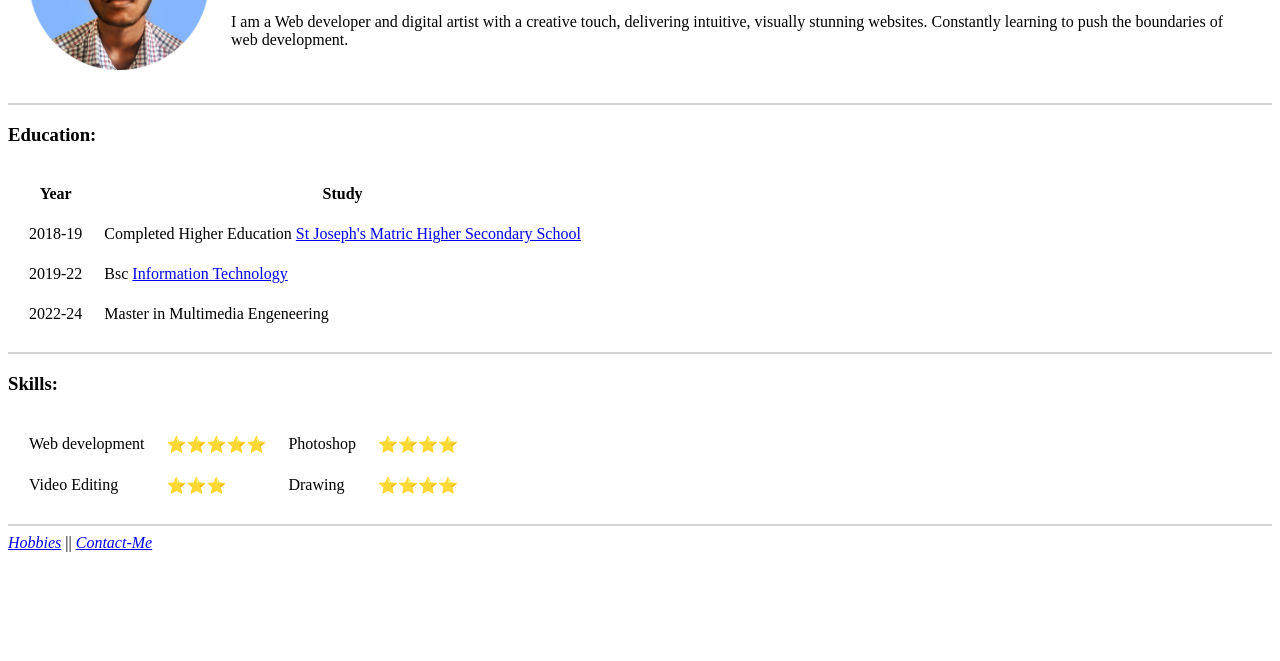
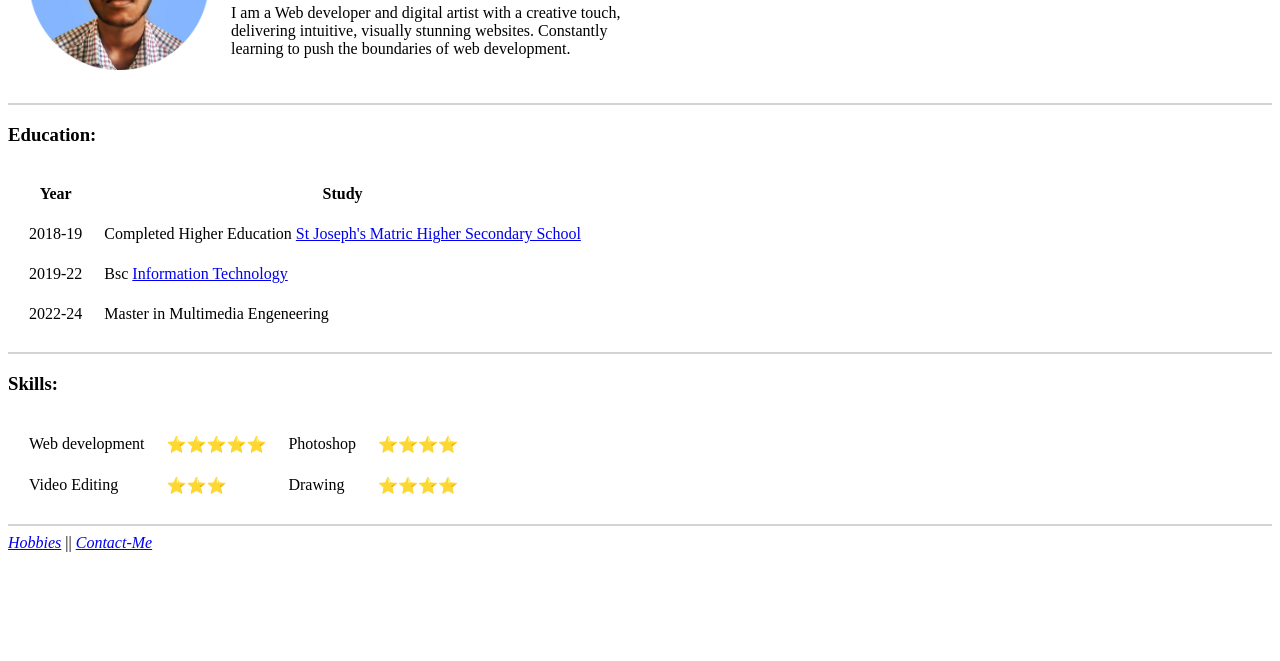
Before and after one commit to SanjeevKumar1309/cv, a plain HTML site: page index.html in a window 1280 px wide. Shown: the part 139-800 px from the top of the page. Drawn offline with Linux system fonts and the light colour scheme.

Commit message:
small edit

```diff
--- a/index.html
+++ b/index.html
@@ -23,8 +23,8 @@
 					</p>
 				</em>
 				<p>
-					I am a Web developer and digital artist with a creative touch,
-					delivering intuitive, visually stunning websites. Constantly
+					I am a Web developer and digital artist with a creative touch,<br>
+					delivering intuitive, visually stunning websites. Constantly<br>
 					learning to push the boundaries of web development.
 				</p>
 			</td>
```
